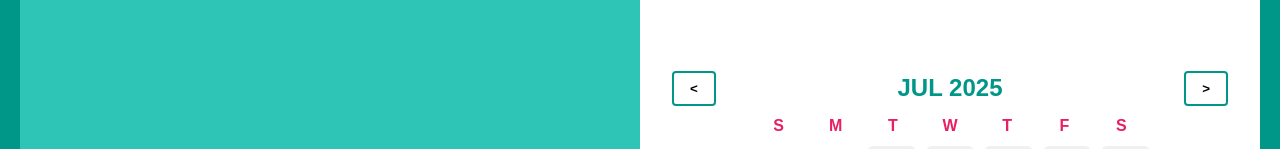
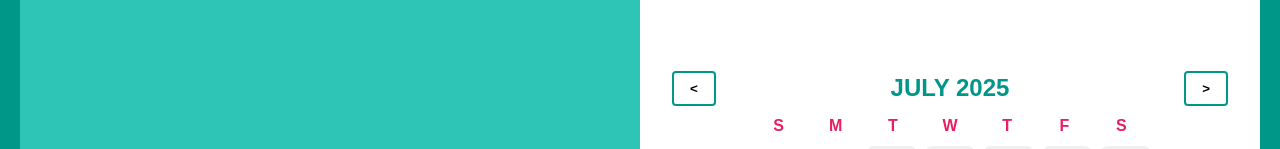
Before and after one commit to Bodia06/react-calendar, a React (Vite) app: page / in a window 1280 px wide. Shown: the part 176-325 px from the top of the page. Built offline with nearby package versions, Linux system fonts and the light colour scheme.

Commit message:
Fix architects files

```diff
--- a/package.json
+++ b/package.json
@@ -25,6 +25,6 @@
     "globals": "^16.3.0",
     "prop-types": "^15.8.1",
     "sass": "^1.89.2",
-    "vite": "^7.0.4"
+    "vite": "^7.0.5"
   }
 }
--- a/src/App.jsx
+++ b/src/App.jsx
@@ -2,17 +2,9 @@ import React, { Component } from 'react'
 import Calendar from './components/Calendar'
 import './App.css'
 import loaderHolidays from './api/loaderHolidays'
+import CONSTANS from './constans'
 
-const videoDates = [
-	{
-		date: new Date(2025, 6, 23),
-		url: 'https://www.youtube.com/watch?v=MCCJn90gplQ&list=RDMCCJn90gplQ&start_radio=1',
-	},
-	{
-		date: new Date(2025, 6, 25),
-		url: 'https://www.youtube.com/watch?v=tqUUNMq71vk',
-	},
-]
+const { videoDates, monthNames, dayNames } = CONSTANS
 
 export default class App extends Component {
 	constructor(props) {
@@ -37,45 +29,24 @@ export default class App extends Component {
 			.finally(() => this.setState({ isFetching: false }))
 	}
 
-	handleChangeDate = (newDate) => {
-		this.setState({ date: newDate })
-	}
-
 	render() {
 		const { date, holidays, error, isFetching } = this.state
 
-		if (isFetching) {
-			return <div className='loading'>Loading holidays...</div>
-		}
-
-		if (error) {
-			return <div className='error'>Error: {error}</div>
-		}
-
 		return (
-			<div className='app-container'>
+			<>
+				{isFetching && <div className='loading'>Loading holidays...</div>}
+				{error && <div className='error'>Error: {error}</div>}
+				{!isFetching && !error && (
 					<Calendar
 						currentDate={date}
 						onChangeDate={this.handleChangeDate}
 						holidays={holidays}
-					monthNames={[
-						'Jan',
-						'Feb',
-						'Mar',
-						'Apr',
-						'May',
-						'Jun',
-						'Jul',
-						'Aug',
-						'Sep',
-						'Oct',
-						'Nov',
-						'Dec',
-					]}
-					dayNames={['Sun', 'Mon', 'Tue', 'Wed', 'Thu', 'Fri', 'Sat']}
+						monthNames={monthNames}
+						dayNames={dayNames}
 						videoDates={videoDates}
 					/>
-			</div>
+				)}
+			</>
 		)
 	}
 }
--- a/src/api/loaderHolidays.js
+++ b/src/api/loaderHolidays.js
@@ -1,5 +1,5 @@
 export default function loaderHolidays() {
-	return fetch('/holidays.json').then((response) => {
+	return fetch('/data/holidays.json').then((response) => {
 		if (!response.ok) {
 			throw new Error('Failed to load holidays')
 		}
--- a/src/components/Calendar/CalendarStruct/index.jsx
+++ b/src/components/Calendar/CalendarStruct/index.jsx
@@ -2,8 +2,8 @@ import React from 'react'
 import PropTypes from 'prop-types'
 import { getMonth, getYear } from 'date-fns'
 import styles from './CalendarStruct.module.sass'
-import CurrentStructHeader from './CurrentStractHeader'
-import CalendarTable from './CalendarTable'
+import CurrentStructHeader from './CurrentStructHeader/index.jsx'
+import CalendarTable from './CalendarTable/index.jsx'
 
 export default function CalendarStruct({
 	currentDate,
--- a/src/components/Calendar/index.jsx
+++ b/src/components/Calendar/index.jsx
@@ -7,7 +7,6 @@ import styles from './Calendar.module.sass'
 
 export default function Calendar({
 	currentDate,
-	onChangeDate,
 	holidays = [],
 	videoDates = [],
 	monthNames = [
@@ -112,11 +111,10 @@ export default function Calendar({
 				rangeStart={rangeStart}
 				rangeEnd={rangeEnd}
 				holidays={holidays}
-				videoDates={videoDates} // передаємо вниз
+				videoDates={videoDates}
 				selectedDate={currentDate}
 			/>
 
-			{/* Показ посилання на відео під календарем */}
 			{selectedVideoUrl && (
 				<div className={styles.VideoLinkContainer}>
 					<a href={selectedVideoUrl} target='_blank' rel='noopener noreferrer'>
--- /dev/null
+++ b/src/constans.js
@@ -0,0 +1,29 @@
+const CONSTANS = {
+	videoDates: [
+		{
+			date: new Date(2025, 6, 23),
+			url: 'https://www.youtube.com/watch?v=MCCJn90gplQ&list=RDMCCJn90gplQ&start_radio=1',
+		},
+		{
+			date: new Date(2025, 6, 25),
+			url: 'https://www.youtube.com/watch?v=tqUUNMq71vk',
+		},
+	],
+	monthNames: [
+		'January',
+		'February',
+		'March',
+		'April',
+		'May',
+		'June',
+		'July',
+		'August',
+		'September',
+		'October',
+		'November',
+		'December',
+	],
+	dayNames: ['Sun', 'Mon', 'Tue', 'Wed', 'Thu', 'Fri', 'Sat'],
+}
+
+export default CONSTANS
```
Also changed, not shown: public/data/holidays.json (renamed from public/holidays.json), src/components/Calendar/CalendarStruct/CalendarTable/CalendarTable.module.sass (renamed from src/components/Calendar/CalendarStruct/CalendarTable.module.sass), src/components/Calendar/CalendarStruct/CalendarTable/index.jsx (renamed from src/components/Calendar/CalendarStruct/CalendarTable.jsx), src/components/Calendar/CalendarStruct/CurrentStructHeader/CurrentStractHeader.module.sass (renamed from src/components/Calendar/CalendarStruct/CurrentStractHeader.module.sass), src/components/Calendar/CalendarStruct/CurrentStructHeader/index.jsx (renamed from src/components/Calendar/CalendarStruct/CurrentStractHeader.jsx), 1 other file (tests, documents, lock files or other folders). Lines whose indentation alone changed are shown as unchanged.
